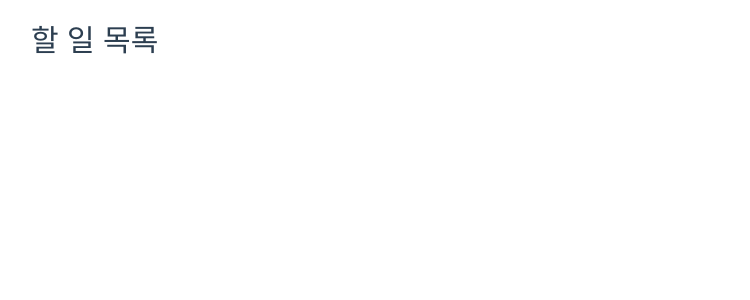
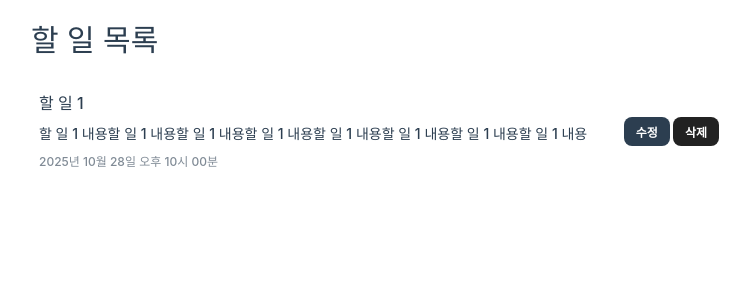
Before and after one commit to suinkimme/krafton-take-home-test, a Vue app: page / in a window 1280 px wide. Shown: the top 300 px of the page, without its empty margins (265-1015 px from the left). Built offline with nearby package versions, Linux system fonts and the light colour scheme; the HTML template or start-up script is replaced by a standard one.

Commit message:
feat: ListRowTexts 컴포넌트 제작

```diff
--- a/src/App.vue
+++ b/src/App.vue
@@ -1,9 +1,27 @@
 <script setup lang="ts">
 import ListHeader from './components/ListHeader.vue'
+import ListRow from './components/ListRow.vue'
+import ListRowTexts from './components/ListRowTexts.vue'
+import Button from './components/Button.vue'
 </script>
 
 <template>
   <ListHeader title="할 일 목록" />
+  <ListRow withPadding>
+    <template #contents>
+      <ListRowTexts
+        top="할 일 1"
+        middle="할 일 1 내용할 일 1 내용할 일 1 내용할 일 1 내용할 일 1 내용할 일 1 내용할 일 1 내용할 일 1 내용"
+        bottom="2025년 10월 28일 오후 10시 00분"
+      />
+    </template>
+    <template #right>
+      <div style="display: flex; gap: 3px">
+        <Button size="small">수정</Button>
+        <Button theme="dark" size="small">삭제</Button>
+      </div>
+    </template>
+  </ListRow>
 </template>
 
 <style scoped></style>
--- /dev/null
+++ b/src/components/ListRowTexts.vue
@@ -0,0 +1,60 @@
+<script setup lang="ts">
+import type { CSSProperties } from 'vue'
+
+interface ListRowTextsProps {
+  top?: string
+  topProps?: CSSProperties
+  middle?: string
+  middleProps?: CSSProperties
+  bottom?: string
+  bottomProps?: CSSProperties
+}
+
+const props = defineProps<ListRowTextsProps>()
+</script>
+
+<template>
+  <div class="list-row-texts">
+    <p v-if="props.top" :style="props.topProps" class="list-row-texts__top">{{ props.top }}</p>
+    <p v-if="props.middle" :style="props.middleProps" class="list-row-texts__middle">
+      {{ props.middle }}
+    </p>
+    <p v-if="props.bottom" :style="props.bottomProps" class="list-row-texts__bottom">
+      {{ props.bottom }}
+    </p>
+  </div>
+</template>
+
+<style scoped>
+.list-row-texts {
+  display: flex;
+  flex-direction: column;
+  gap: 10px;
+}
+
+.list-row-texts p {
+  color: var(--color-heading);
+  font-weight: 500;
+  line-height: 1.4;
+  margin: 0;
+}
+
+.list-row-texts__top {
+  font-size: 16px;
+  color: var(--color-heading);
+  font-weight: 600;
+}
+
+.list-row-texts__middle {
+  font-size: 14px;
+  color: var(--color-heading);
+  font-weight: 500;
+}
+
+.list-row-texts__bottom {
+  font-size: 12px;
+  color: var(--color-text);
+  opacity: 0.6;
+  font-weight: 400;
+}
+</style>
```
